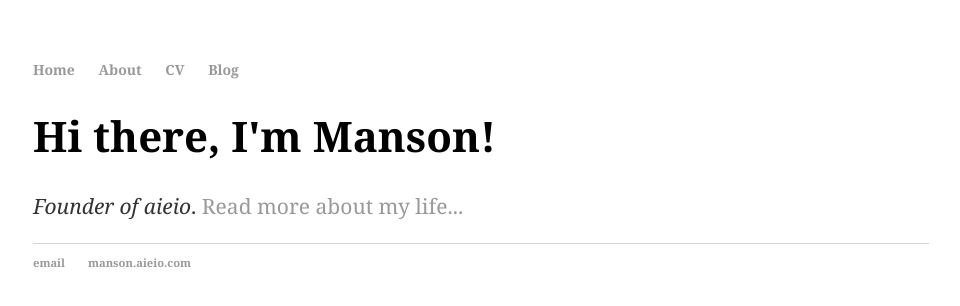
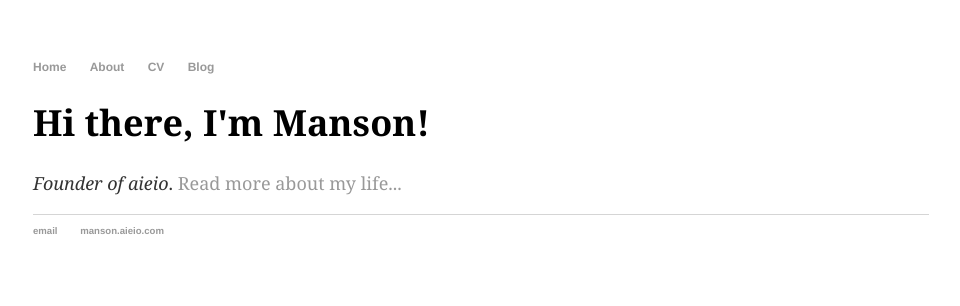
Before and after one commit to mansonsiu/manson.github.io, a Jekyll site: the page built from index.html, in a window 1280 px wide. Shown: the top 306 px of the page, without its empty margins (159-1119 px from the left). Built offline with Jekyll 4.4.1, drawn with Linux system fonts in a browser that asks for light colours.

Commit message:
Update main.css

```diff
--- a/css/main.css
+++ b/css/main.css
@@ -2,10 +2,10 @@ body {
     margin: 60px auto;
     width: 70%;
     font-family: 'Merriweather', Georgia, Times;
-    font-size: 14px;
+    font-size: 12px;
 }
 nav ul, footer ul {
-    #font-family:'Helvetica', 'Arial', 'Sans-Serif';
+    font-family:'Helvetica', 'Arial', 'Sans-Serif';
     padding: 0px;
     list-style: none;
     font-weight: bold;
@@ -37,7 +37,7 @@ footer {
 
 ul.posts {
     margin: 20px auto 40px;
-    font-size: 1.5em;
+    #font-size: 1.5em;
 }
 
 ul.posts li {
```
